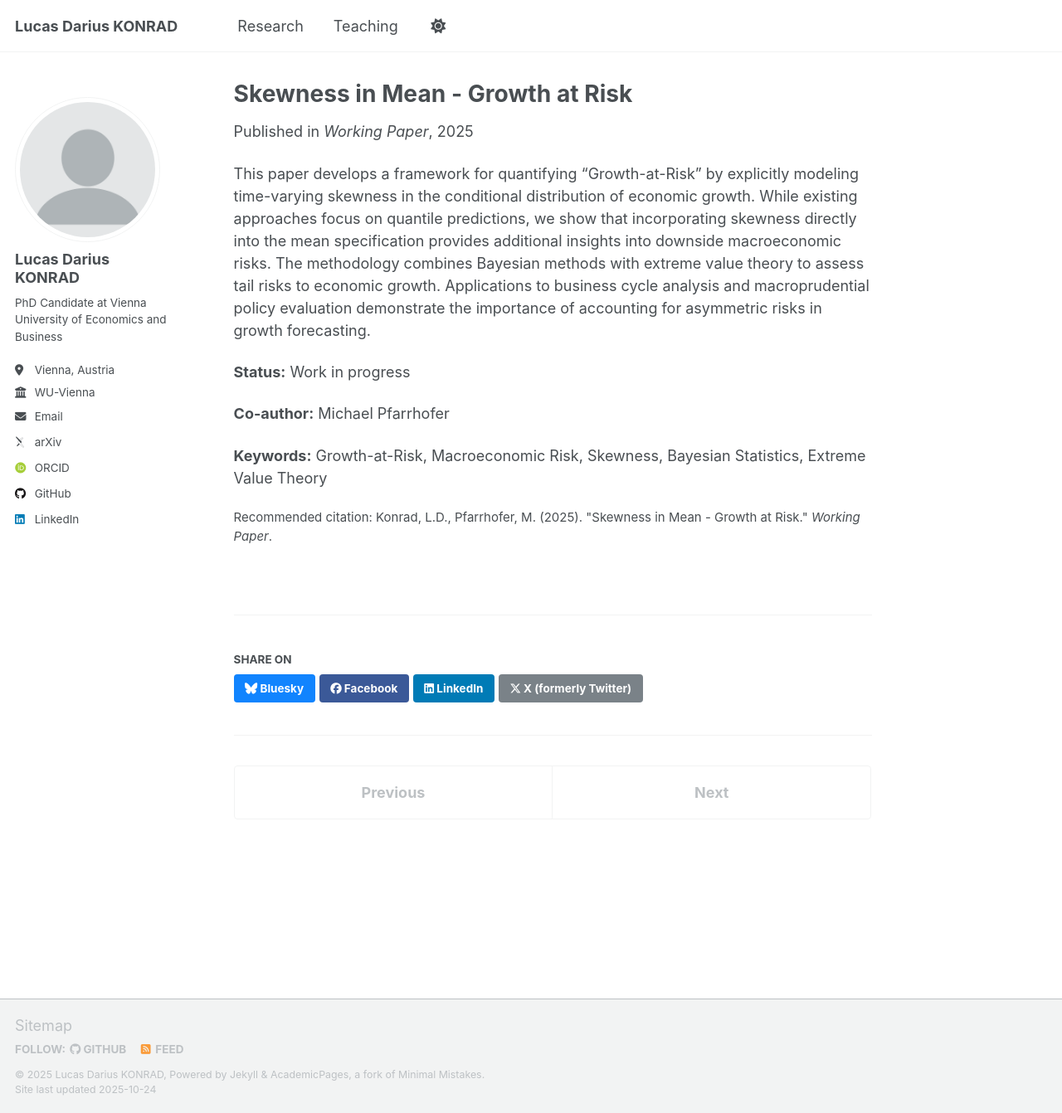
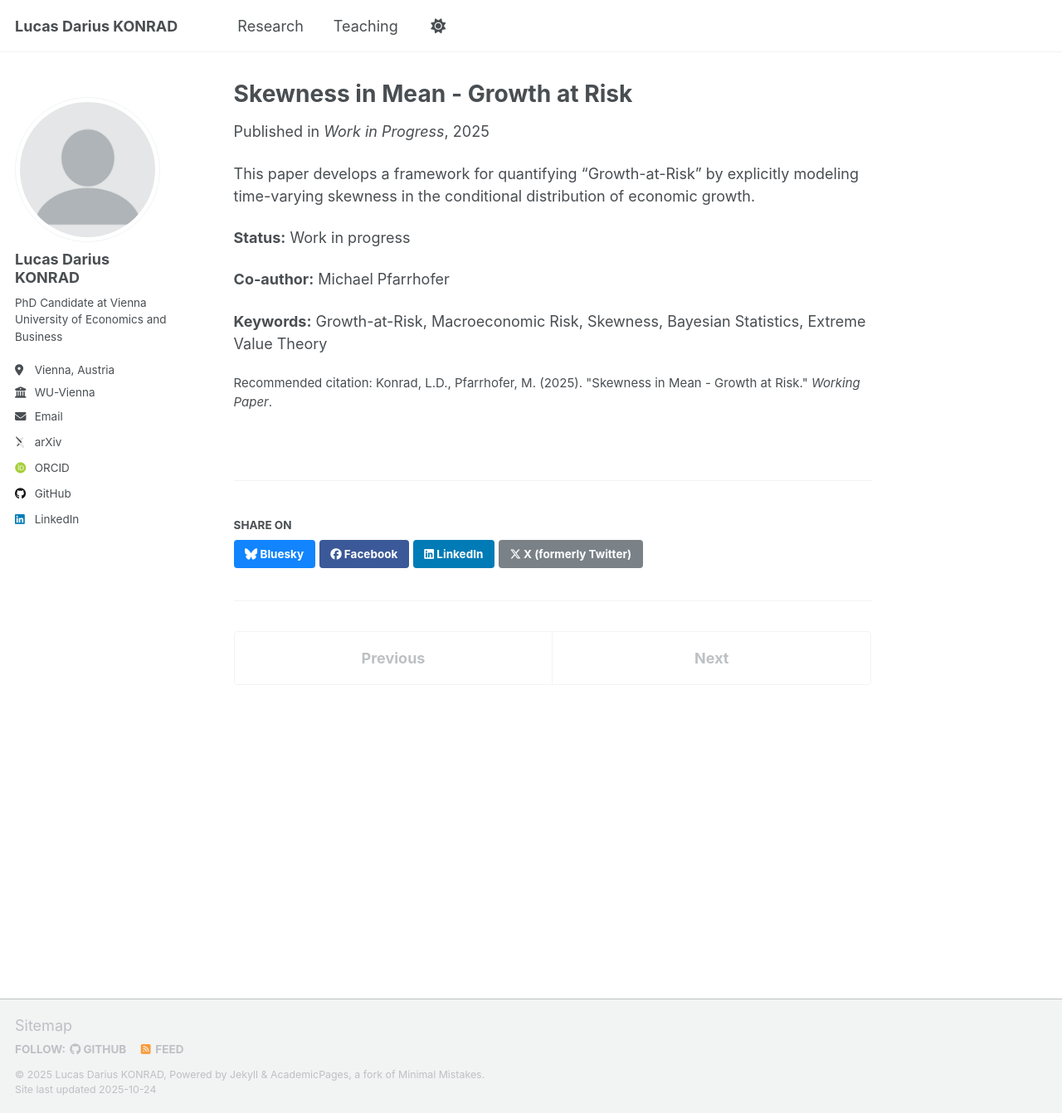
Before and after one commit to konradld/konradld.github.io, a Jekyll site: the page built from _publications/publication-growth-at-risk.md, in a window 1280 px wide and 1342 px high. Shown: the whole window at 83% size. Built offline with Jekyll 4.4.1, drawn with Linux system fonts in a browser that asks for light colours; some web fonts are replaced; a script that is not in the unit is left out.

Commit message:
Update publication-growth-at-risk.md

```diff
--- a/_publications/publication-growth-at-risk.md
+++ b/_publications/publication-growth-at-risk.md
@@ -1,15 +1,15 @@
 ---
 title: "Skewness in Mean - Growth at Risk"
 collection: publications
-category: workingpapers
+category: workinprogress
 permalink: /publication/2025-growth-at-risk
 excerpt: 'This paper analyzes macroeconomic downside risk by incorporating conditional skewness into growth forecasting models.'
 date: 2025-01-01
-venue: 'Working Paper'
+venue: 'Work in Progress'
 citation: 'Konrad, L.D., Pfarrhofer, M. (2025). &quot;Skewness in Mean - Growth at Risk.&quot; <i>Working Paper</i>.'
 ---
 
-This paper develops a framework for quantifying "Growth-at-Risk" by explicitly modeling time-varying skewness in the conditional distribution of economic growth. While existing approaches focus on quantile predictions, we show that incorporating skewness directly into the mean specification provides additional insights into downside macroeconomic risks. The methodology combines Bayesian methods with extreme value theory to assess tail risks to economic growth. Applications to business cycle analysis and macroprudential policy evaluation demonstrate the importance of accounting for asymmetric risks in growth forecasting.
+This paper develops a framework for quantifying "Growth-at-Risk" by explicitly modeling time-varying skewness in the conditional distribution of economic growth.
 
 **Status:** Work in progress
 
```
